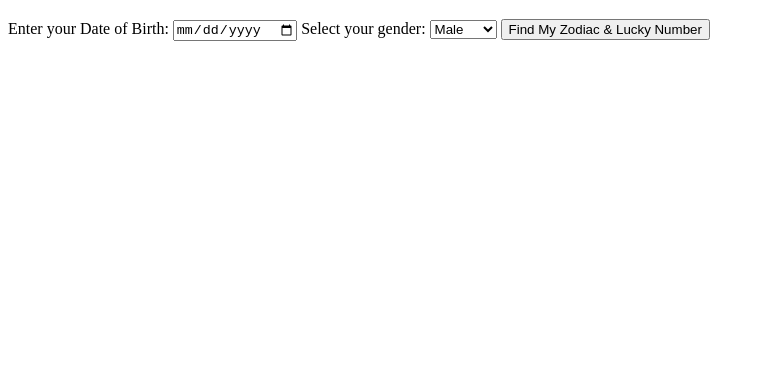
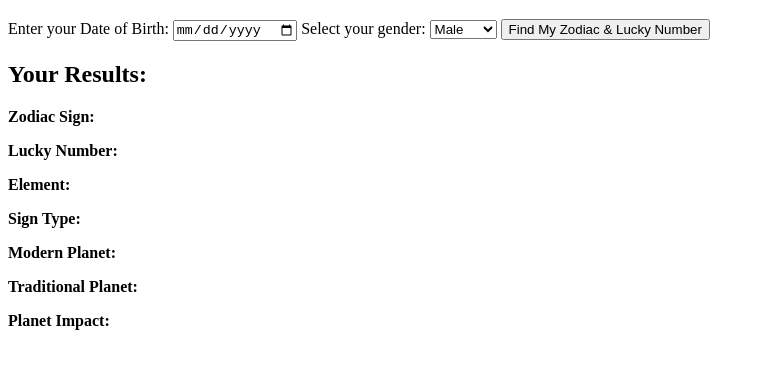
Before and after one commit to jjmmharmon/Celestial-Insights, a plain HTML site: page index.html in a window 1280 px wide. Shown: the part 61-430 px from the top of the page, without its empty margins (0-765 px from the left). Drawn offline with Linux system fonts and the light colour scheme.

Commit message:
Update index.html

```diff
--- a/index.html
+++ b/index.html
@@ -4,34 +4,34 @@
     <meta charset="UTF-8">
     <meta name="viewport" content="width=device-width, initial-scale=1.0">
     <title>Celestial Insight</title>
-    <link rel="stylesheet" href="path/to/your/styles.css"> <!-- Make sure the path is correct -->
 </head>
 <body>
-    <div class="container">
     <h1>Celestial Insight</h1>
     <label for="dob">Enter your Date of Birth:</label>
     <input type="date" id="dob" />
+
     <label for="gender">Select your gender:</label>
     <select id="gender">
         <option value="male">Male</option>
         <option value="female">Female</option>
-            <option value="both">Both</option>
+        <option value="other">Other</option>
     </select>
+
     <button id="find-sign">Find My Zodiac & Lucky Number</button>
 
-        <div id="results" class="hidden" style="display:none;"> <!-- Added inline style for visibility -->
-            <h2 id="zodiac-sign"></h2>
-            <p id="lucky-number"></p>
-            <p id="element"></p>
-            <p id="sign-type"></p>
-            <p id="modern-planet"></p>
-            <p id="traditional-planet"></p>
+    <div id="results" class="hidden">
+        <h2>Your Results:</h2>
+        <p><strong>Zodiac Sign:</strong> <span id="zodiac-sign"></span></p>
+        <p><strong>Lucky Number:</strong> <span id="lucky-number"></span></p>
+        <p><strong>Element:</strong> <span id="element"></span></p>
+        <p><strong>Sign Type:</strong> <span id="sign-type"></span></p>
+        <p><strong>Modern Planet:</strong> <span id="modern-planet"></span></p>
+        <p><strong>Traditional Planet:</strong> <span id="traditional-planet"></span></p>
         <div id="planet-traits"></div>
-            <div id="traits"></div>
-            <p id="planet-impact"></p>
-        </div>
+        <p><strong>Planet Impact:</strong> <span id="planet-impact"></span></p>
+        <ul id="traits"></ul>
     </div>
 
-    <script src="path/to/your/script.js"></script> <!-- Make sure the path is correct -->
+    <script src="your_script.js"></script>
 </body>
 </html>
```
Lines whose indentation alone changed are shown as unchanged.
